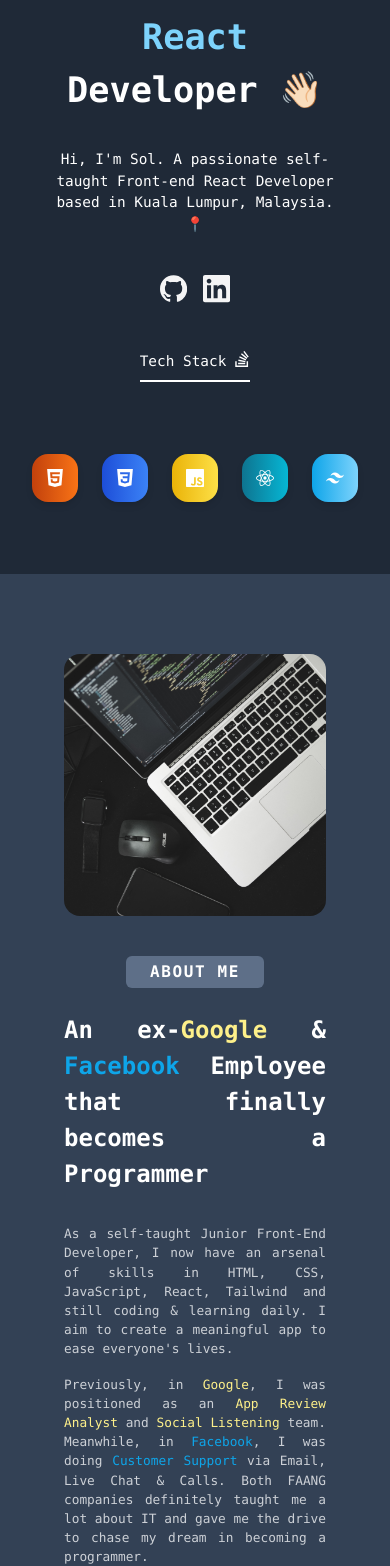
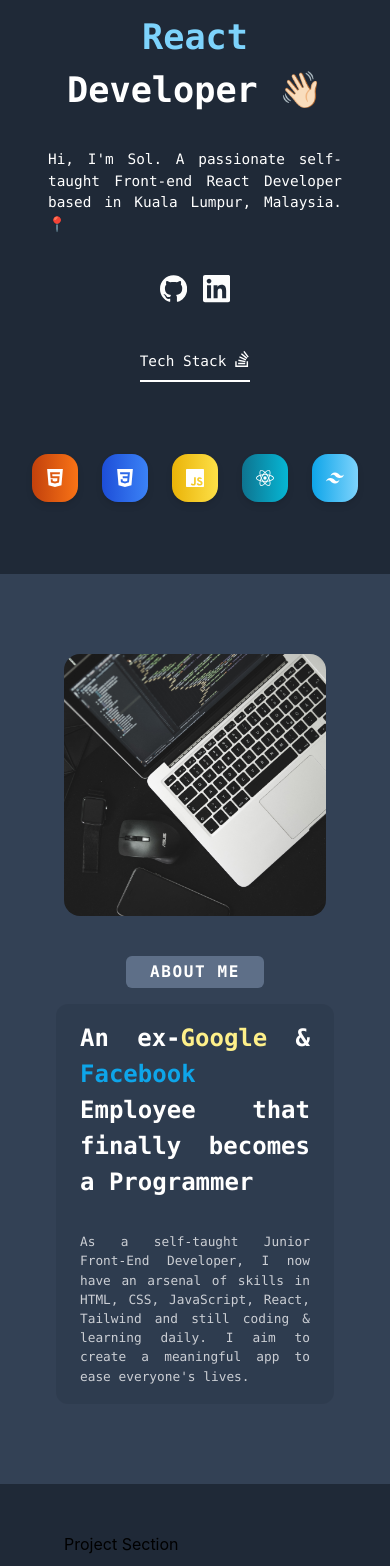
Before and after one commit to solahidris/PP02-Portfolio, a React (Create React App) app: page / in a window 390 px wide. Shown: the part 365-1931 px from the top of the page. Built offline with nearby package versions, Linux system fonts and the light colour scheme.

Commit message:
added overflow text

```diff
--- a/src/App.js
+++ b/src/App.js
@@ -24,7 +24,7 @@
             {/* Title and Intro */}
           <div className="lg:ml-10 flex flex-col justify-center text-white font-mono">
             <p className="text-[2.2rem] lg:text-[3.6rem] lg:text-left text-center font-bold">Front-End <a href="#" class="text-sky-300 pointer-events-none">React</a> Developer 👋🏻</p>
-            <p className="text-[0.9rem] lg:mr-[23%] lg:text-left text-center pt-8 pb-10">Hi, I'm Sol. A passionate self-taught Front-end React Developer based in Kuala Lumpur, Malaysia. 📍</p>
+            <p className="text-[0.9rem] lg:mr-[23%] lg:text-left text-justify pt-8 pb-10">Hi, I'm Sol. A passionate self-taught Front-end React Developer based in Kuala Lumpur, Malaysia. 📍</p>
             <div className="flex gap-x-4 justify-center lg:justify-start">
               <a target="_blank" href="https://github.com/solahidris"><SiGithub className="w-[1.7rem] h-[1.7rem] lg:w-[2rem] lg:h-[2rem] animate-pulse hover:text-yellow-400"/></a>
               <a target="_blank" href="https://www.linkedin.com/in/solahuddinidris/"><SiLinkedin className="w-[1.7rem] h-[1.7rem] lg:w-[2rem] lg:h-[2rem] animate-pulse hover:text-blue-500"/></a>
@@ -57,18 +57,18 @@
       </div>
 
         {/* ABOUT ME SECTION */}
-      <div className="px-[4rem] py-[5rem] lg:px-[8rem] bg-slate-700">
+      <div className="px-[2rem] py-[5rem] lg:px-[8rem] bg-slate-700">
         <div className="flex flex-col lg:flex-row-reverse">
             {/* Macbook Pic */}
-          <img src={macbookpic} className="rounded-2xl lg:w-[30%] lg:h-[30%] lg:self-center" alt="macpic" />
+          <img src={macbookpic} className="mx-[2rem] lg:mx-[0rem] rounded-2xl lg:w-[30%] lg:h-[30%] lg:self-center" alt="macpic" />
           <div className="lg:py-[2.5rem]">
               {/* Title */}
             <div className="flex justify-center">
               <p className="lg:mt-0 mt-[2.5rem] tracking-widest font-mono font-bold text-white bg-blue-200/30 px-[1.5rem] py-[0.25rem] rounded-md">ABOUT ME</p>
             </div>
               {/* Employment History */}
-            <div className="lg:px-[4rem]">
-              <p className="text-justify mt-[1.5rem] font-mono font-bold text-[1.5rem] text-white">An ex-<a href="#" class="text-yellow-200 pointer-events-none">Google</a> & <a href="#" class="text-sky-500 pointer-events-none">Facebook</a> Employee that finally becomes a Programmer</p>
+            <div className="lg:px-[4rem] bg-slate-800/20 mx-[1.5rem] px-[1.5rem] py-[1rem] mt-[1rem] rounded-xl overflow-y-auto h-[25rem] lg:h-[100%]">
+              <p className="text-justify font-mono font-bold text-[1.5rem] text-white">An ex-<a href="#" class="text-yellow-200 pointer-events-none">Google</a> & <a href="#" class="text-sky-500 pointer-events-none">Facebook</a> Employee that finally becomes a Programmer</p>
               <p className="text-justify mt-[2rem] font-mono text-[0.8rem] text-gray-100/80 ">As a self-taught Junior Front-End Developer, I now have an arsenal of skills in HTML, CSS, JavaScript, React, Tailwind and still coding & learning daily. I aim to create a meaningful app to ease everyone's lives.</p>
               <p className="text-justify mt-[1rem] font-mono text-[0.8rem] text-gray-100/80">Previously, in <a href="#" class="text-yellow-200 pointer-events-none">Google</a>, I was positioned as an <a href="#" class="text-yellow-200 pointer-events-none">App Review Analyst</a> and <a href="#" class="text-yellow-200 pointer-events-none">Social Listening</a> team. Meanwhile, in <a href="#" class="text-sky-500 pointer-events-none">Facebook</a>, I was doing <a href="#" class="text-sky-500 pointer-events-none">Customer Support</a> via Email, Live Chat & Calls. Both FAANG companies definitely taught me a lot about IT and gave me the drive to chase my dream in becoming a programmer.</p>
               <p className="text-justify mt-[1rem] font-mono text-[0.8rem] text-gray-100/80">Other than those places, I've worked at <a href="#" class="text-green-500 pointer-events-none">ATOS as a L1 Tech Support</a> supporting the Asia Region. And my interest in coding started during my stay at a local startup called <a href="#" class="text-rose-500 pointer-events-none">WinApp in iOS Development</a> using Swift and XCode.</p>
```
